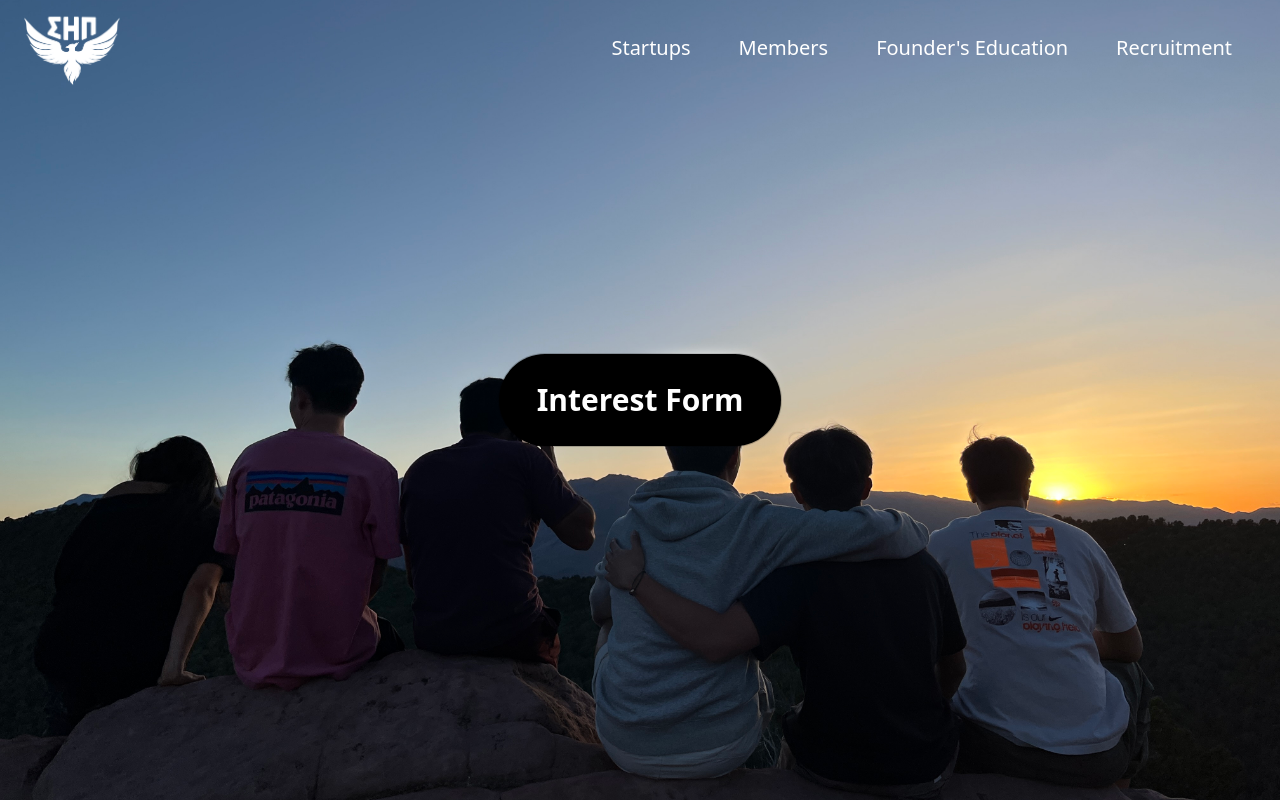
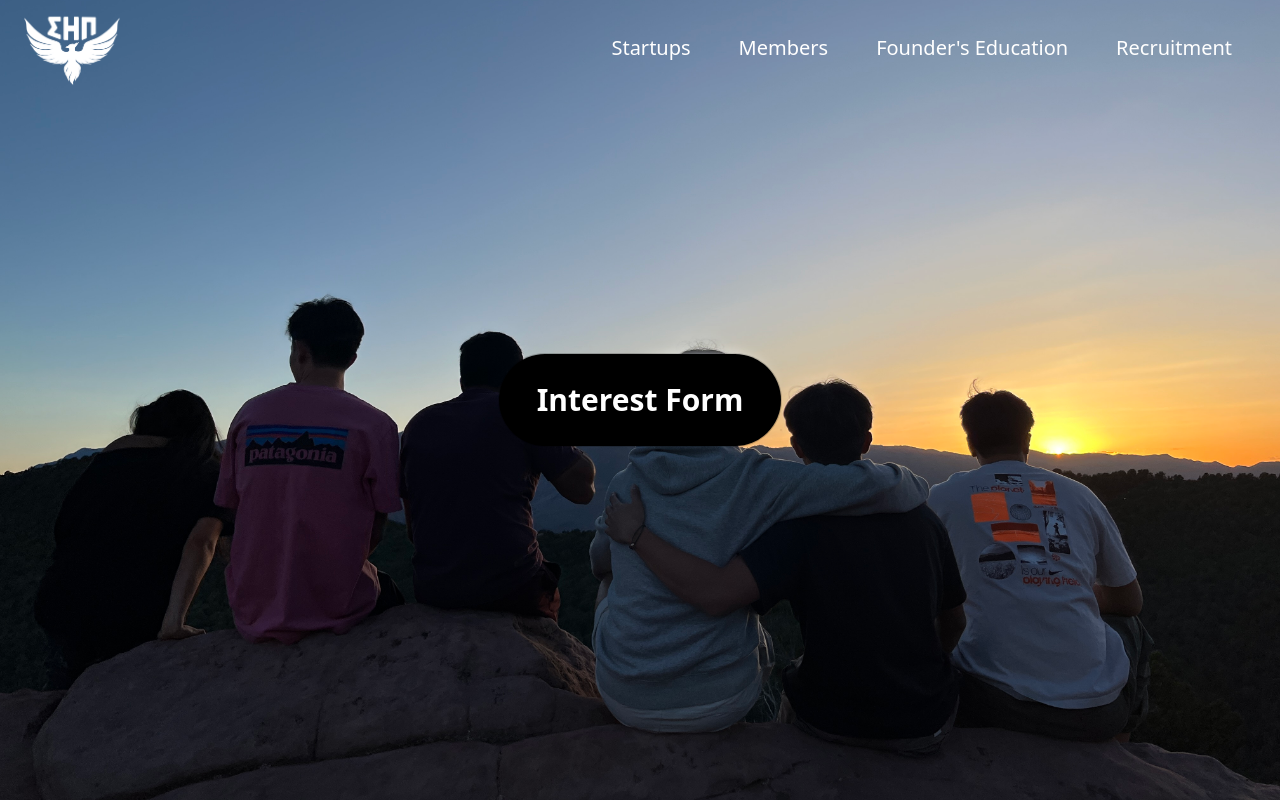
Before and after one commit to ayaan-dhir/sep-responsive-website, a React (Create React App) app: page /recruitment in a window 1280 px wide. Built offline with nearby package versions, Linux system fonts and the light colour scheme; the HTML template or start-up script is replaced by a standard one.

Commit message:
recruitment adjusted, interested button stationary

```diff
--- a/src/pages/Recruitment.jsx
+++ b/src/pages/Recruitment.jsx
@@ -1,22 +1,25 @@
 import React from "react";
 import { HoverBorderGradient } from "../components/ui/hover-border-gradient.tsx";
-import backgroundImage from "../assets/community/utahSquad.JPG"; // Ensure the path is correct
+import backgroundImage from "../assets/community/utahSquad.JPG";
 
 const Recruitment = () => {
-  const navbarHeight = 0; // Adjust this value to the height of your navbar
+  // adjust this value to the height of the navbar, just keep it at 0
+  const navbarHeight = 0;
+  // adjust this value to move the background down
+  const backgroundOffset = -126;
 
   return (
     <div
-      className="sm:overflow-y-scroll sm:snap-mandatory sm:snap-y sm:h-screen"
+      className="sm:overflow-y-scroll sm:snap-mandatory sm:snap-y sm:h-screen relative"
       style={{
         backgroundImage: `url(${backgroundImage})`,
         backgroundSize: 'cover',
-        backgroundPosition: 'center',
-        paddingTop: `${navbarHeight}px`, // Add top padding equal to the height of the navbar
+        backgroundPosition: `center ${backgroundOffset}px`,
+        paddingTop: `${navbarHeight}px`, // add top padding equal to the height of the navbar
         height: `calc(100vh - ${navbarHeight}px)`,
       }}
     >
-      <div className="snap-start flex flex-col mx-auto text-center justify-center items-center h-full">
+      <div className="snap-start flex flex-col mx-auto text-center justify-center items-center h-full absolute top-0 left-0 right-0 bottom-0">
         <div className="flex justify-center items-center pt-2 pb-2 space-x-4">
           <div className="md:z-10 z-0">
             <HoverBorderGradient>
```
